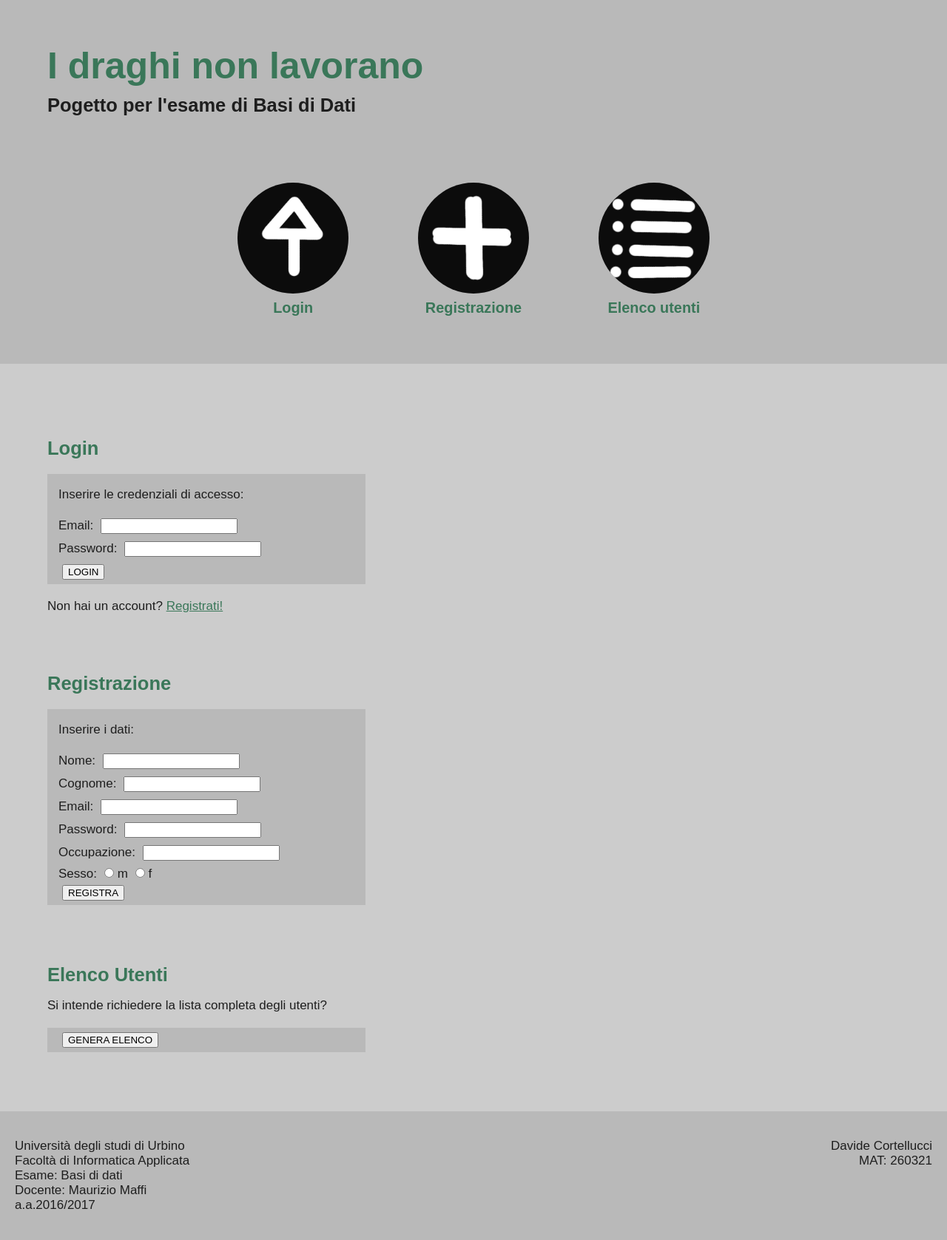
After one commit to DodoIta/database-project, a PHP site: page / in a window 1280 px wide. The commit adds this page. Shown: the whole page at 74% size. Run offline with PHP 8.4, Linux system fonts and the light colour scheme.

Commit message:
aggiunti file interfaccia sito

```diff
--- /dev/null
+++ b/interfaccia/css/style.css
@@ -0,0 +1,130 @@
+body {
+  background-color: #cccccc;
+  font-size: 17px;
+  color: #1e1e1e;
+  position: relative;
+  margin: 0;
+  font-family: sans-serif;
+}
+
+h2, h1, h3 {
+  color: #3a7759;
+  margin: 0px;
+  padding-top: 20px;
+}
+
+h1 {
+  font-size: 50px;
+  padding-top: 60px;
+}
+
+.title h2 {
+  color: #1e1e1e;
+  padding-top: 10px;
+}
+
+.wrapper h2 {
+  margin-top: 60px;
+}
+
+.wrapper, .title {
+  width: 90%;
+  margin: 0 auto;
+  margin-bottom: 50px;
+
+}
+
+.wrapper {
+  margin: 80px auto;
+}
+
+header, footer {
+  background-color: #b9b9b9;
+  margin: 0;
+  padding: 0;
+}
+
+nav {
+  display: block;
+  margin: 80px auto;
+  padding-bottom: 80px;
+}
+
+nav ul {
+  width: 90%;
+  margin: auto;
+  padding: 0;
+  text-align: center;
+}
+
+nav ul li {
+  list-style: none;
+	display: inline-block;
+  margin: 0 3%;
+  padding: 10px;
+}
+
+.thumb {
+  width: 150px;
+  height: 150px;
+  display: inline.block;
+  background-size: cover;
+  background-color: white;
+  background-position: 50% 50%;
+  position: relative;
+  border-radius: 100px;
+}
+
+/* The thumbnails' captions */
+.caption {
+  position: absolute;
+  width: 100%;
+  top: 160px;
+  line-height: 1;
+  padding: 0;
+}
+
+.caption h3 {
+  padding: 0;
+  margin: 0;
+}
+
+a:hover h3 {
+  color: #1e1e1e;
+}
+
+.wrapper a {
+  color: #3a7759;
+}
+
+.wrapper a:hover {
+  color: #1e1e1e;
+}
+
+form {
+  margin: 20px 0;
+  padding: 1px 15px;
+  background-color: #b9b9b9;
+  width: 400px;
+}
+
+form input{
+  margin: 5px;
+};
+
+footer{
+  position: fixed;
+	left:0;
+	right:0;
+	bottom:0;
+}
+
+.footerR {
+  text-align: right;
+  float: right;
+}
+
+.footerL, .footerR {
+  display: inline-block;
+  padding: 20px;
+}
--- /dev/null
+++ b/interfaccia/index.html
@@ -0,0 +1,101 @@
+<!DOCTYPE html>
+
+<html>
+    <head>
+        <meta charset="UTF-8" />
+        <link rel="stylesheet" href="css/style.css">
+        <title>
+            Basi di Dati - Davide Cortellucci
+        </title>
+    </head>
+    <body>
+
+      <header>
+        <div class="title">
+          <h1>I draghi non lavorano</h1>
+          <h2>Pogetto per l'esame di Basi di Dati</h2>
+        </div>
+
+      <nav>
+        <ul>
+          <li>
+            <a href="#login" class= "thumb-link">
+              <div class="thumb" style="background-image: url('img/login.png');">
+                <div class="caption">
+                  <h3>Login</h3>
+                </div>
+              </div>
+            </a>
+          </li>
+          <li>
+            <a href="#registrazione" class= "thumb-link">
+              <div class="thumb" style="background-image: url('img/registrazione.png');">
+                <div class="caption">
+                  <h3>Registrazione</h3>
+                </div>
+              </div>
+            </a>
+          </li>
+          <li>
+            <a href="#elenco" class= "thumb-link">
+              <div class="thumb" style="background-image: url('img/elenco.png');">
+                <div class="caption">
+                  <h3>Elenco utenti</h3>
+                </div>
+              </div>
+            </a>
+          </li>
+        </ul>
+      </nav>
+    </header>
+
+      <div class="wrapper">
+        <div class="login">
+          <h2><a name="login">Login</a></h2>
+          <form name="formLogin" id="formLogin" action="login.php" method="post">
+            <p>Inserire le credenziali di accesso:</p>
+             Email: <input type="text" name="email"><br>
+             Password: <input type="password" name="password"><br>
+             <input type="submit" name="login" value="LOGIN"/>
+          </form>
+          <p>Non hai un account? <a href="#registrazione">Registrati!</a></p>
+        </div>
+
+        <div class="registrazione">
+          <h2><a name="registrazione">Registrazione</a></h2>
+          <form name="formRegistrazione" id="formRegistrazione" action="registrazione.php" method="post">
+            <p>Inserire i dati:</p>
+              Nome: <input type="text" name="nome"><br>
+              Cognome: <input type="text" name="cognome"><br>
+              Email: <input type="text" name="email"><br>
+              Password: <input type="password" name="password"><br>
+              Occupazione: <input type="text" name="occupazione"><br>
+              Sesso: <input type="radio" name="sesso">m
+                     <input type="radio" name="sesso">f<br>
+              <input type="submit" name="registrami" value="REGISTRA"/>
+          </form>
+        </div>
+
+        <div class="elenco">
+          <h2><a name="elenco">Elenco Utenti</a></h2>
+            <p>Si intende richiedere la lista completa degli utenti?</p>
+          <form name="formElenco" id="formElenco" action="elenco.php" method="post">
+              <input type="submit" name="elenco" value="GENERA ELENCO"/>
+          </form>
+        </div>
+    </div>
+
+    <footer>
+      <p class="footerL">Università degli studi di Urbino<br>
+        Facoltà di Informatica Applicata <br>
+        Esame: Basi di dati <br>
+        Docente: Maurizio Maffi <br>
+        a.a.2016/2017
+      </p>
+      <p class="footerR">Davide Cortellucci<br>
+        MAT: 260321
+      </p>
+    </footer>
+
+  </body>
+</html>
```
Also changed, not shown: interfaccia/login.php (+6 -5 lines), interfaccia/metodi.php (+15 -8 lines), interfaccia/progetto.sql (added, +384 -0 lines), interfaccia/img/elenco.png (added), interfaccia/img/login.png (added), interfaccia/img/registrazione.png (added).
